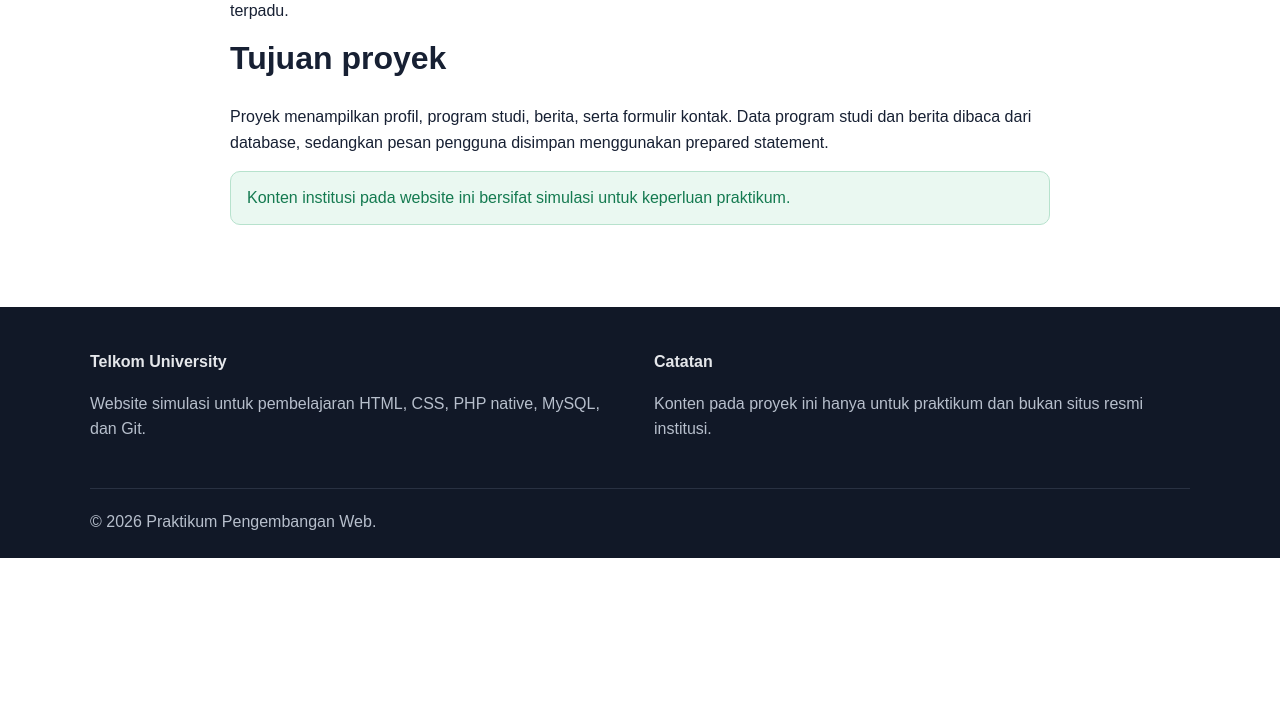
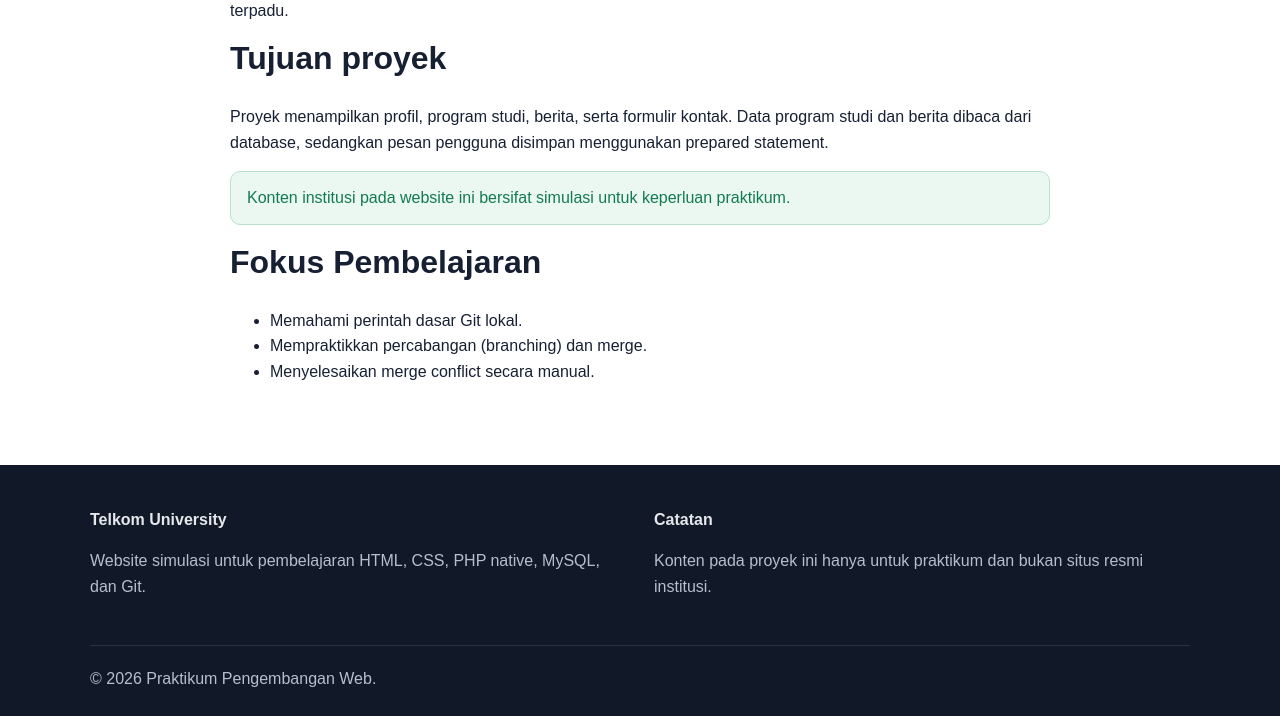
Before and after one commit to roymandla/Pertemuan3git, a PHP site: page /profile.php in a window 1280 px wide. Shown: the part 517-1233 px from the top of the page. Before the commit the page ends 1075 px from the top, so only its background shows below. Run offline with PHP 8.4, Linux system fonts and the light colour scheme.

Commit message:
feat: tambahkan informasi fokus pembelajaran

```diff
--- a/profile.php
+++ b/profile.php
@@ -12,6 +12,12 @@ require 'includes/header.php';
         <h2>Tujuan proyek</h2>
         <p>Proyek menampilkan profil, program studi, berita, serta formulir kontak. Data program studi dan berita dibaca dari database, sedangkan pesan pengguna disimpan menggunakan prepared statement.</p>
         <div class="alert alert-success">Konten institusi pada website ini bersifat simulasi untuk keperluan praktikum.</div>
+        <h2>Fokus Pembelajaran</h2>
+<ul>
+    <li>Memahami perintah dasar Git lokal.</li>
+    <li>Mempraktikkan percabangan (branching) dan merge.</li>
+    <li>Menyelesaikan merge conflict secara manual.</li>
+</ul>
     </div>
 </section>
 <?php require 'includes/footer.php'; ?>
```
